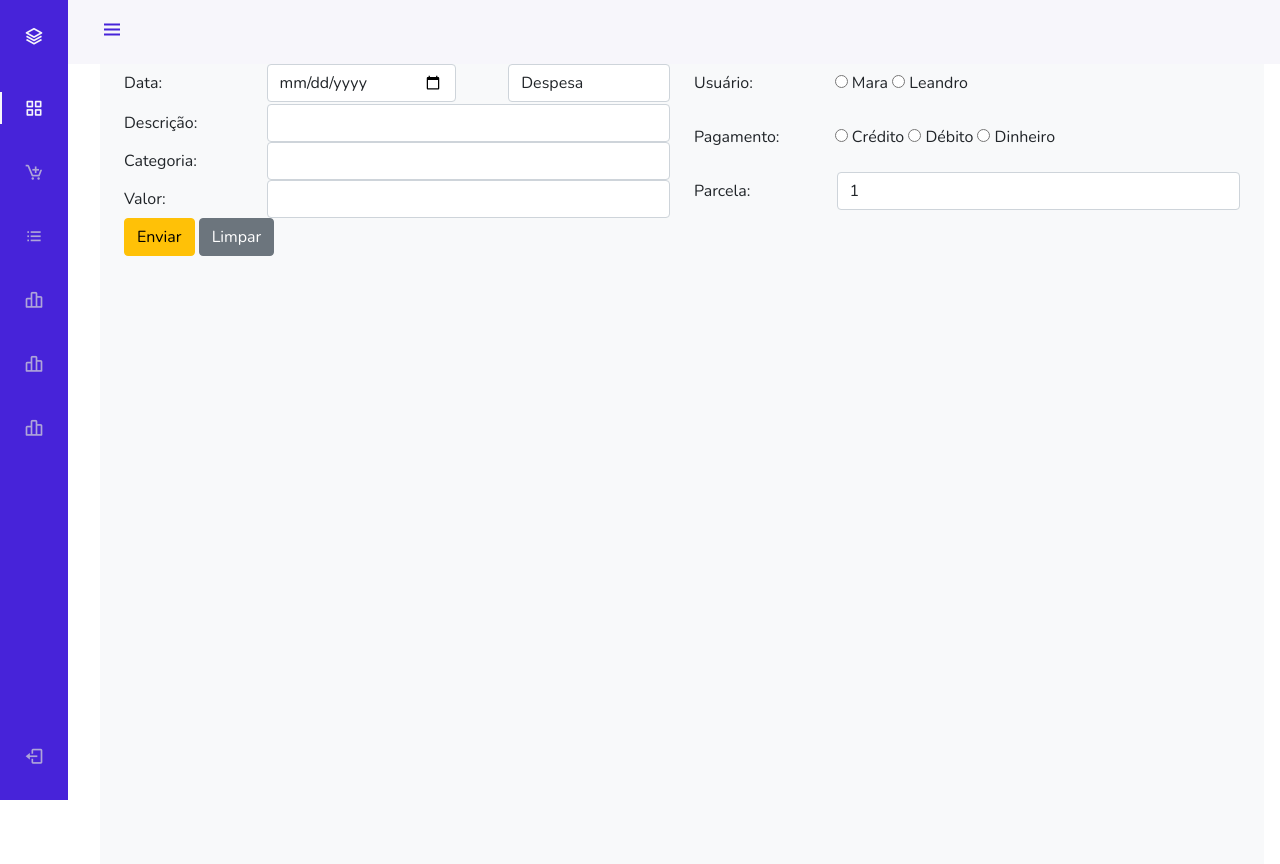
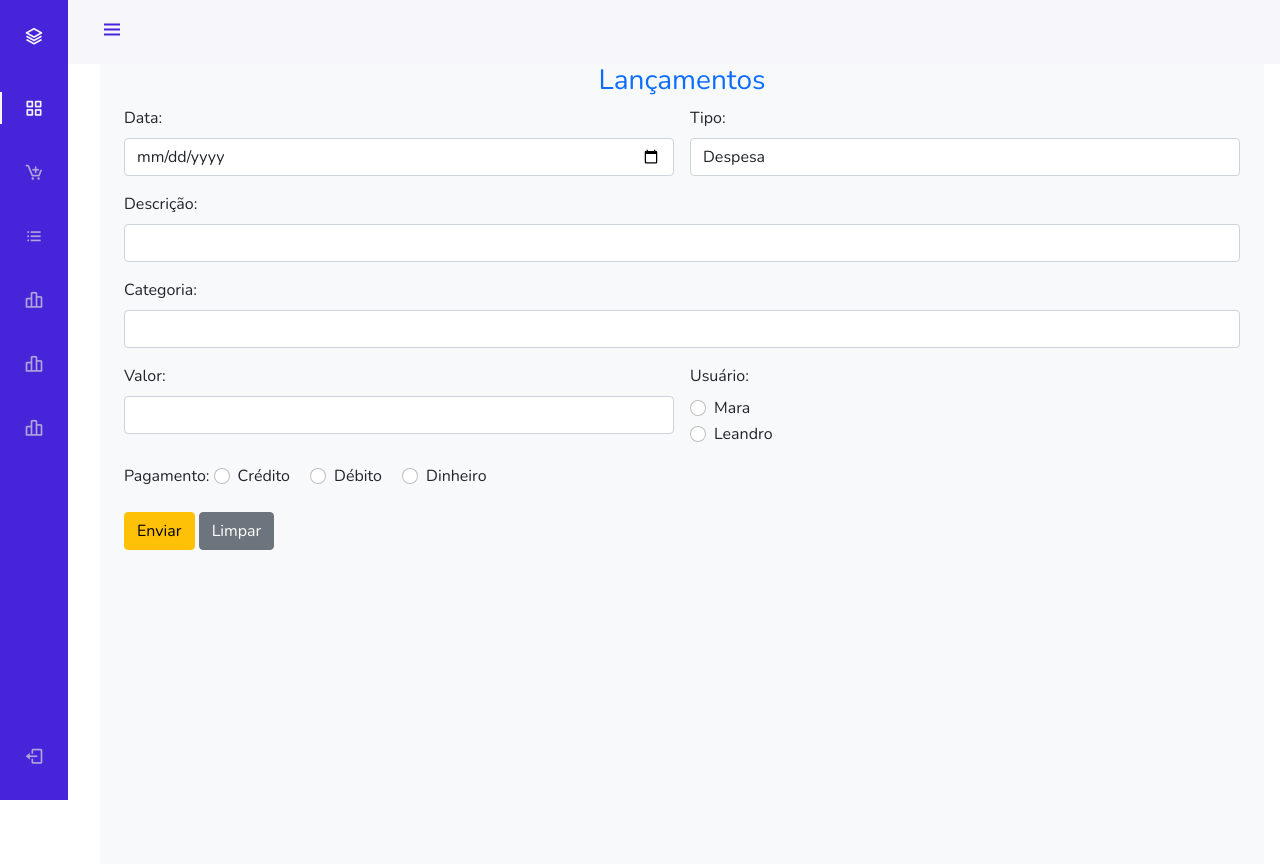
Before and after one commit to limalg/Despesa_Familia, a Flask app: page /create in a window 1280 px wide. Run offline with Flask 3, Linux system fonts and the light colour scheme; some libraries are stand-ins or nearby versions.

Commit message:
Update createpage.html

```diff
--- a/templates/createpage.html
+++ b/templates/createpage.html
@@ -1,114 +1,88 @@
 {% extends 'base.html' %}
 
 {% block body %}
+
+<h3 class="text-center text-primary"><i class="fas fa-plus "></i> Lançamentos </h3>
+
 <div class="container">
-    <div class="row">
+  <form class="row g-3" action='' method="POST">
     <div class="col-md-6">
-            <form action='' method="POST">
-                <div class="form-group row">
-                    <label class="col-sm-3 col-form-label">Data:</label>
-                    <div class="col-sm-9">
-                        <div class="row">
-                            <div class="col-sm-6">
-                                <input type="date" name="data" class="form-control text-start" required>
+      <label for="inputData" class="form-label">Data:</label>
+      <input type="date" name="data" class="form-control" id="inputData" required>
     </div>
-                            <div class="col-sm-6 form-check form-switch">
-                                <div class="d-flex justify-content-end">
-                                    <select name="tipo_despesa" class="form-control" required>
+    <div class="col-md-6">
+      <label for="inputTipoDespesa" class="form-label">Tipo:</label>
+      <select name="tipo_despesa" class="form-control" id="inputTipoDespesa" required>
         <option value="despesa">Despesa</option>
         <option value="credito">Crédito</option>
       </select>
-
     </div>
+    <div class="col-12">
+      <label for="inputDescricao" class="form-label">Descrição:</label>
+      <input type="text" name="descricao" class="form-control" id="inputDescricao" required>
     </div>
-                        </div>
-                    </div>
-                </div>
-
-
-
-                <div class="form-group row">
-                    <label class="col-sm-3 col-form-label">Descrição:</label>
-                    <div class="col-sm-9">
-                        <input type="text" name="descricao" class="form-control" required>
-                    </div>
-                </div>
-                <div class="form-group row">
-                    <label class="col-sm-3 col-form-label">Categoria:</label>
-                    <div class="col-sm-9">
-                        <select name="categoria" class="form-control" required>
+    <div class="col-12">
+      <label for="inputCategoria" class="form-label">Categoria:</label>
+      <select name="categoria" class="form-control" id="inputCategoria" required>
         {% for categoria in categorias %}
         <option value="{{ categoria }}">{{ categoria }}</option>
         {% endfor %}
       </select>
     </div>
+    <div class="col-md-6">
+      <label for="inputValor" class="form-label">Valor:</label>
+      <input type="number" step="0.01" name="valor" class="form-control" id="inputValor" required>
     </div>
-                <div class="form-group row">
-                    <label class="col-sm-3 col-form-label">Valor:</label>
-                    <div class="col-sm-9">
-                        <input type="number" step="0.01" name="valor" class="form-control" required>
+    <div class="col-md-6">
+      <label class="form-label">Usuário:</label>
+      <div class="form-check ">
+        <input class="form-check-input" type="radio" name="usuario" id="usuario-mara" value="Mara" required>
+        <label class="form-check-label" for="usuario-mara">Mara</label>
+      </div>
+      <div class="form-check ">
+        <input class="form-check-input" type="radio" name="usuario" id="usuario-leandro" value="Leandro" required>
+        <label class="form-check-label" for="usuario-leandro">Leandro</label>
       </div>
     </div>
+    <div class="col-12">
+      <label class="form-label">Pagamento:</label>
+      <div class="form-check form-check-inline">
+        <input class="form-check-input" type="radio" name="pagamento" id="pagamento-credito" value="credito" required>
+        <label class="form-check-label" for="pagamento-credito">Crédito</label>
       </div>
-            <div class="col-md-6">
-                <div>
-                    <p>
-                        <label class="col-sm-3 col-form-label">Usuário:</label>
-                        <label>
-                        <input class="with-gap" name="usuario" type="radio" value="Mara" required/>
-                        <span>Mara</span>
-                        </label>
-                        <label>
-                            <input class="with-gap" name="usuario" type="radio" value="Leandro" required/>
-                            <span>Leandro</span>
-                        </label>
-                    </p>
-                    <p>
-                        <label class="col-sm-3 col-form-label">Pagamento:</label>
-                        <label>
-                        <input class="with-gap" name="pagamento" type="radio" value="credito" required/>
-                        <span>Crédito</span>
-                        </label>
-                        <label>
-                            <input class="with-gap" name="pagamento" type="radio" value="debito" required/>
-                            <span>Débito</span>
-                        </label>
-                        <label>
-                            <input class="with-gap" name="pagamento" type="radio" value="dinheiro" required/>
-                            <span>Dinheiro</span>
-                        </label>
-                    </p>
+      <div class="form-check form-check-inline">
+        <input class="form-check-input" type="radio" name="pagamento" id="pagamento-debito" value="debito" required>
+        <label class="form-check-label" for="pagamento-debito">Débito</label>
       </div>
-                <div class="form-group row">
-                    <label class="col-sm-3 col-form-label">Parcela:</label>
-                    <div class="col-sm-9">
-                        <input type="number" name="parcela" class="form-control" id="parcela" value=1>
+      <div class="form-check form-check-inline">
+        <input class="form-check-input" type="radio" name="pagamento" id="pagamento-dinheiro" value="dinheiro" required>
+        <label class="form-check-label" for="pagamento-dinheiro">Dinheiro</label>
       </div>
     </div>
-
+    <div class="col-12" id="parcelaField" style="display: none;">
+      <label for="inputParcela" class="form-label">Parcela:</label>
+      <input type="number" name="parcela" class="form-control" id="inputParcela" value="1">
     </div>
-            <div class="form-group row">
-                <div class="col-sm-12 text-right">
+    <div class="col-12">
+      <div class="text-right">
         <input type="submit" name="submit" value="Enviar" class="btn btn-warning">
         <button type="reset" class="btn btn-secondary">Limpar</button>
       </div>
     </div>
   </form>
 </div>
-</div>
-</div>
+
 <script>
-function enableParcela() {
-    document.getElementById("parcela").disabled = false;
-    document.getElementById("parcela").style.display = "block";
-    document.getElementById("parcela").value = 1;
+    var pagamentoCredito = document.getElementById("pagamento-credito");
+    var campoParcela = document.getElementById("parcelaField");
+
+    pagamentoCredito.addEventListener("change", function() {
+        if (pagamentoCredito.checked) {
+            campoParcela.style.display = "block";
+        } else {
+            campoParcela.style.display = "none";
         }
-
-function disableParcela() {
-    document.getElementById("parcela").disabled = false;
-    document.getElementById("parcela").style.display = "none";
-    document.getElementById("parcela").value = 1;
-}
+        });
 
 </script>
 {% endblock %}
```
Lines whose indentation alone changed are shown as unchanged.
